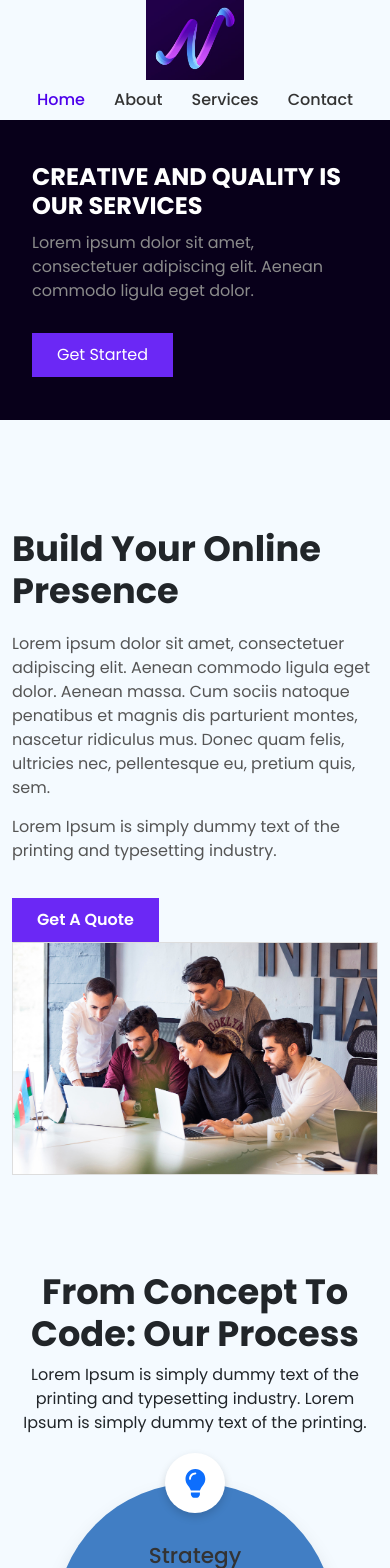
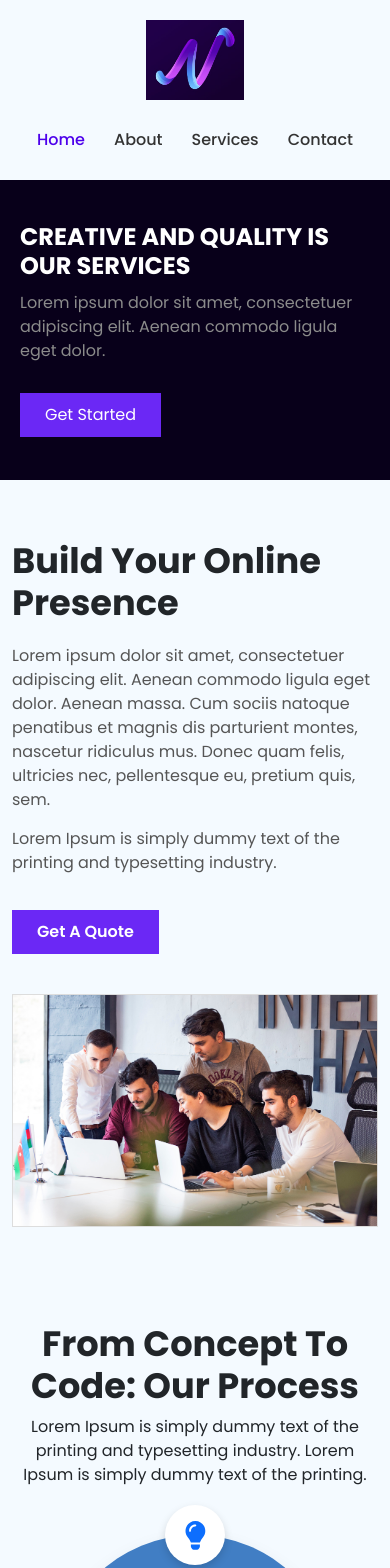
Before and after one commit to sunil8986/MultipageWebsite, a React (Create React App) app: page / in a window 390 px wide. Shown: the top 1568 px of the page. Built offline with nearby package versions, Linux system fonts and the light colour scheme; no server answers.

Commit message:
CSS Alignment

```diff
--- a/src/Components/pages/global.css
+++ b/src/Components/pages/global.css
@@ -587,9 +587,11 @@ footer p{
         flex-direction: row;
         align-content: center;
         flex-wrap: nowrap;
+        padding: 20px 0;
     }
     .logo{
         text-align: center;
+        margin-top: 20px !important;
     }
     #footer .grid-four-column{
         display: flex;
@@ -603,4 +605,16 @@ footer p{
         margin-top: 20px;
         color: #333;
     }
+
+    .quote-section.mt-5{
+        margin-top: 0px !important;
+    }
+    .quote-content button {
+        font-size: 1rem;
+        margin-bottom: 40px;
+        padding: 10px 25px;
+    }
+    .bannertext{
+        padding: 0px !important;
+    }
   }
```
